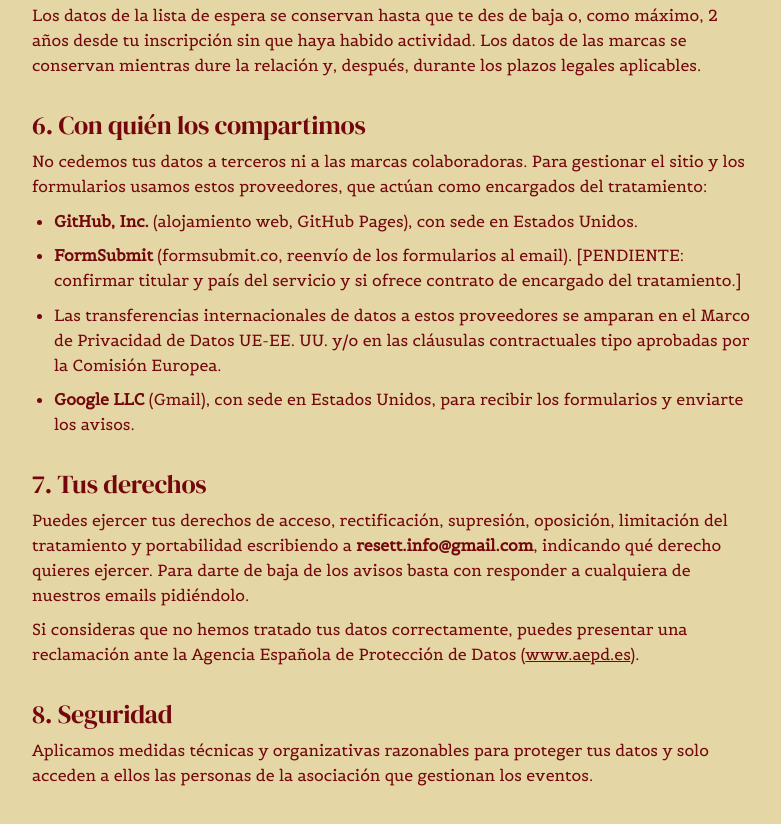
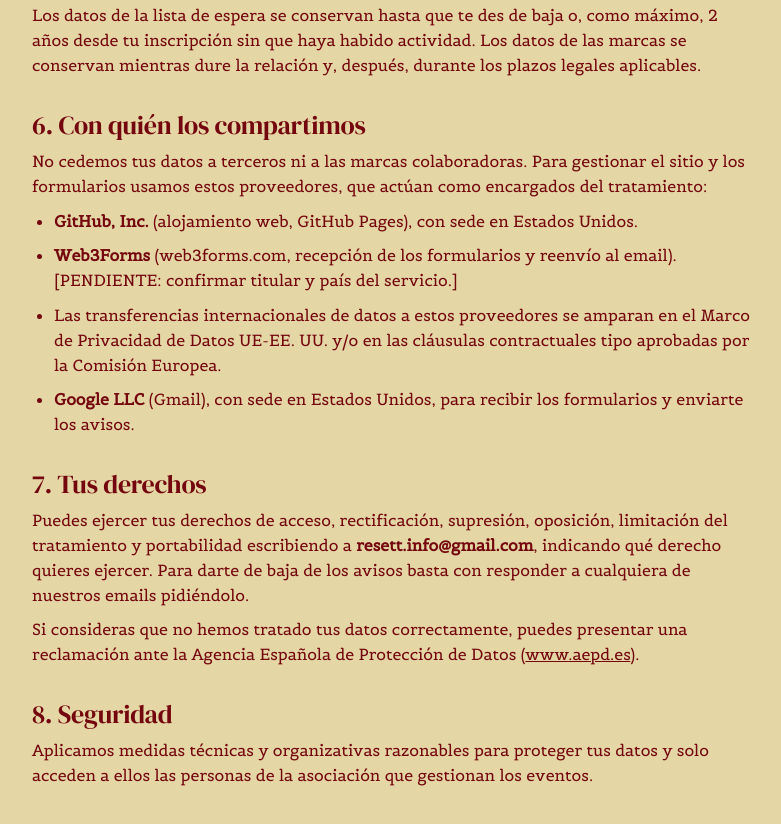
Before and after one commit to carlotaoliveros-dev/reset, a plain HTML site: page privacidad.html in a window 1280 px wide. Shown: the part 1174-1998 px from the top of the page, without its empty margins (248-1029 px from the left). Drawn offline with Linux system fonts and the light colour scheme.

Commit message:
Formularios: cambiar de FormSubmit a Web3Forms
Co-Authored-By: Claude Opus 5.5 <noreply@anthropic.com>
Claude-Session: https://claude.ai/code/session_01MsYQcFtuWwMFaY2a6GwfCm

```diff
--- a/privacidad.html
+++ b/privacidad.html
@@ -27,7 +27,7 @@
 <p>No cedemos tus datos a terceros ni a las marcas colaboradoras. Para gestionar el sitio y los formularios usamos estos proveedores, que actúan como encargados del tratamiento:</p>
 <ul>
 <li><strong>GitHub, Inc.</strong> (alojamiento web, GitHub Pages), con sede en Estados Unidos.</li>
-<li><strong>FormSubmit</strong> (formsubmit.co, reenvío de los formularios al email). [PENDIENTE: confirmar titular y país del servicio y si ofrece contrato de encargado del tratamiento.]</li>
+<li><strong>Web3Forms</strong> (web3forms.com, recepción de los formularios y reenvío al email). [PENDIENTE: confirmar titular y país del servicio.]</li>
 <li>Las transferencias internacionales de datos a estos proveedores se amparan en el Marco de Privacidad de Datos UE-EE. UU. y/o en las cláusulas contractuales tipo aprobadas por la Comisión Europea.</li>
 <li><strong>Google LLC</strong> (Gmail), con sede en Estados Unidos, para recibir los formularios y enviarte los avisos.</li>
 </ul>
```
Also changed, not shown: index.html (+2 -2 lines).
